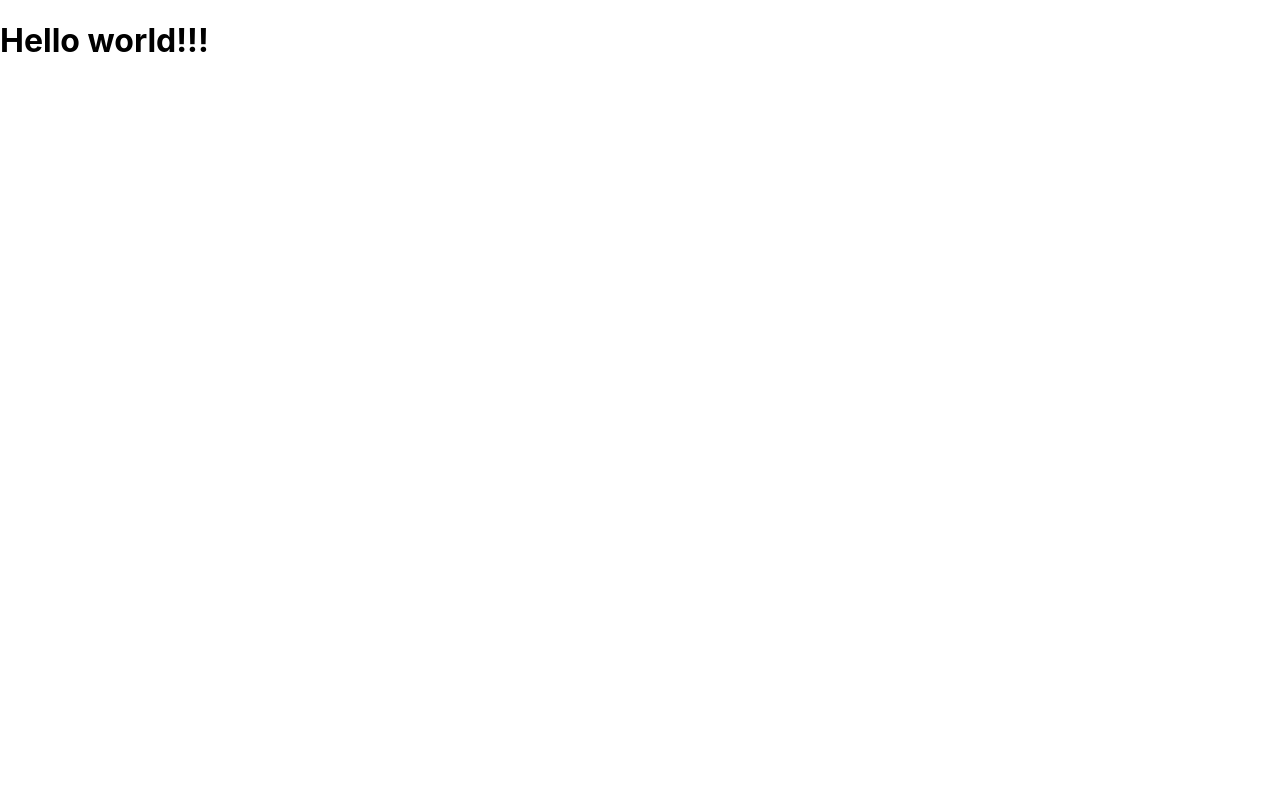
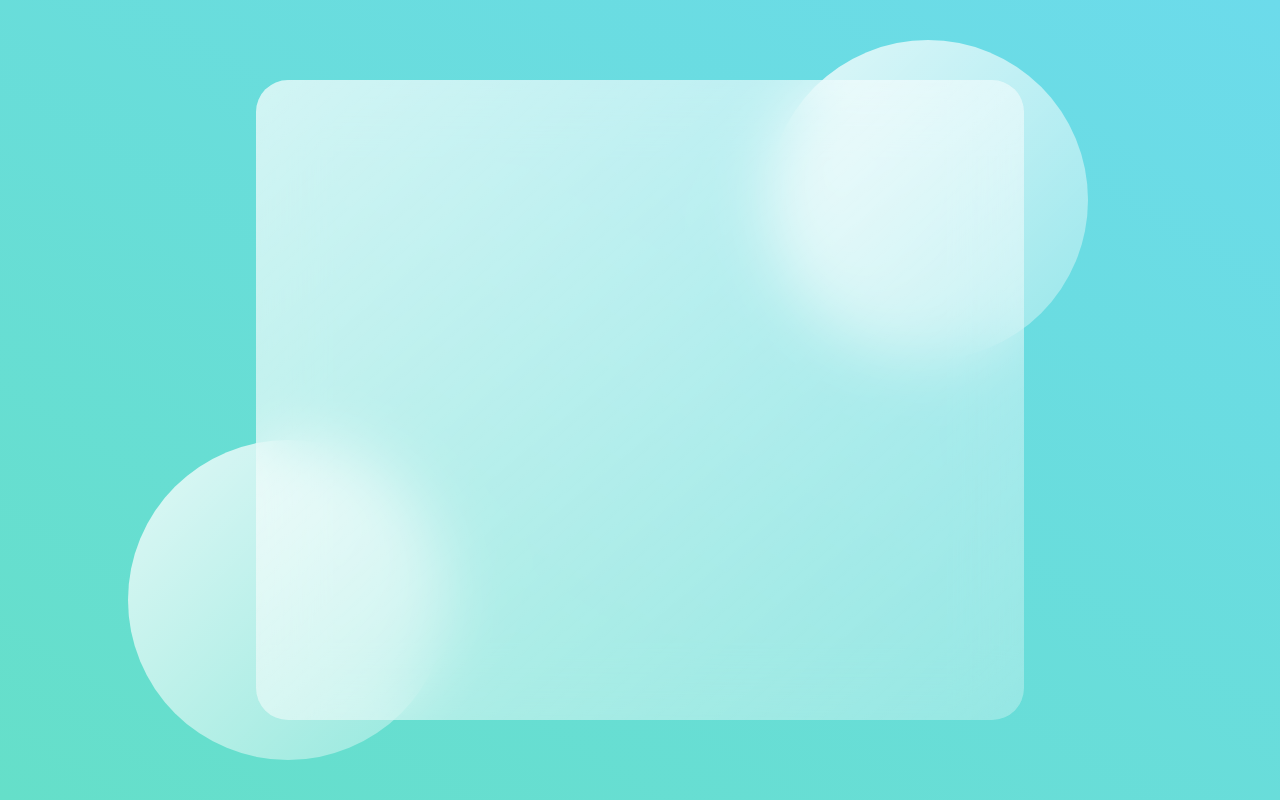
Before and after one commit to OwenRamire/my-cv-ui, a React (Create React App) app: page / in a window 1280 px wide. Built offline with nearby package versions, Linux system fonts and the light colour scheme.

Commit message:
Create the Home page layout

```diff
--- a/src/App.js
+++ b/src/App.js
@@ -1,11 +1,9 @@
-import React from "react";
+import React from 'react';
+import Home from './pages/Home';
+
 
 const App = () => {
-  return (
-    <div className='App'>
-      <h1>Hello world!!!</h1>
-    </div>
-  );
+  return <Home />;
 };
 
 export default App;
--- /dev/null
+++ b/src/components/Home/CirclesBackground.jsx
@@ -0,0 +1,13 @@
+import React from 'react';
+import '../../styles/css/Home/CirclesBackground.css';
+
+const CirculesBackground = () => {
+  return (
+    <div>
+      <div className="circle1"></div>
+      <div className="circle2"></div>
+    </div>
+  );
+}
+
+export default CirculesBackground;
--- /dev/null
+++ b/src/components/Home/GlassCard.jsx
@@ -0,0 +1,12 @@
+import React from 'react';
+import '../../styles/css/Home/Home.css';
+
+const GlassCard = () => {
+  return (
+    <main>
+      <section className="glass"></section>
+    </main>
+  );
+}
+
+export default GlassCard;
--- /dev/null
+++ b/src/pages/Home.jsx
@@ -0,0 +1,15 @@
+import React from 'react';
+import CirculesBackground from '../components/Home/CirclesBackground.jsx';
+import GlassCard from '../components/Home/GlassCard.jsx';
+import '../styles/css/Home/Home.css'
+
+const Home = () => {
+  return (
+    <div className="home-container">
+      <GlassCard />
+      <CirculesBackground />
+    </div>
+  );
+}
+
+export default Home;
--- /dev/null
+++ b/src/styles/css/Home/CirclesBackground.css
@@ -0,0 +1,20 @@
+.circle1, .circle2 {
+  background: white;
+  background: linear-gradient(to right bottom, rgba(255, 255, 255, 0.8), rgba(255, 255, 255, 0.3));
+  height: 20rem;
+  width: 20rem;
+  position: absolute;
+  border-radius: 50%;
+}
+
+.circle1 {
+  top: 5%;
+  right: 15%;
+}
+
+.circle2 {
+  bottom: 5%;
+  left: 10%;
+}
+
+/*# sourceMappingURL=circlesbackground.css.map */
--- /dev/null
+++ b/src/styles/css/Home/Home.css
@@ -0,0 +1,19 @@
+main {
+  min-height: 100vh;
+  background: linear-gradient(to right top, #65dfc9, #6cdbeb);
+  display: flex;
+  align-items: center;
+  justify-content: center;
+}
+
+.glass {
+  background: #ffffff;
+  min-height: 80vh;
+  width: 60%;
+  background: linear-gradient(to right bottom, rgba(255, 255, 255, 0.7), rgba(255, 255, 255, 0.3));
+  border-radius: 2rem;
+  z-index: 2;
+  backdrop-filter: blur(2rem);
+}
+
+/*# sourceMappingURL=Home.css.map */
--- a/src/styles/sass/FontsAndColors.sass
+++ b/src/styles/sass/FontsAndColors.sass
@@ -1 +1,7 @@
 $mainFont: -apple-system, BlinkMacSystemFont, "Segoe UI", "Roboto", "Oxygen", "Ubuntu", "Cantarell", "Fira Sans", "Droid Sans", "Helvetica Neue", sans-serif
+
+$myBlueRightSide: #65dfc9
+$myBlueTopSide: #6cdbeb
+$white: #ffffff
+$whiteWithOpacityRightSide: rgba(255,255,255, 0.7)
+$whiteWithOpacityBottomSide: rgba(255,255,255,0.3)
--- /dev/null
+++ b/src/styles/sass/Home/CirclesBackground.sass
@@ -0,0 +1,15 @@
+.circle1, .circle2
+  background: white
+  background: linear-gradient(to right bottom, rgba(255,255,255, 0.8), rgba(255,255,255,0.3))
+  height: 20rem
+  width: 20rem
+  position: absolute
+  border-radius: 50%
+
+.circle1
+  top: 5%
+  right: 15%
+
+.circle2
+  bottom: 5%
+  left: 10%
--- /dev/null
+++ b/src/styles/sass/Home/Home.sass
@@ -0,0 +1,16 @@
+@import ../FontsAndColors
+main
+  min-height: 100vh
+  background: linear-gradient(to right top, $myBlueRightSide, $myBlueTopSide)
+  display: flex
+  align-items: center
+  justify-content: center
+
+.glass
+  background: $white
+  min-height: 80vh
+  width: 60%
+  background: linear-gradient(to right bottom, $whiteWithOpacityRightSide, $whiteWithOpacityBottomSide)
+  border-radius: 2rem
+  z-index: 2
+  backdrop-filter: blur(2rem)
```
Also changed, not shown: 2 other files (tests, documents, lock files or other folders).
